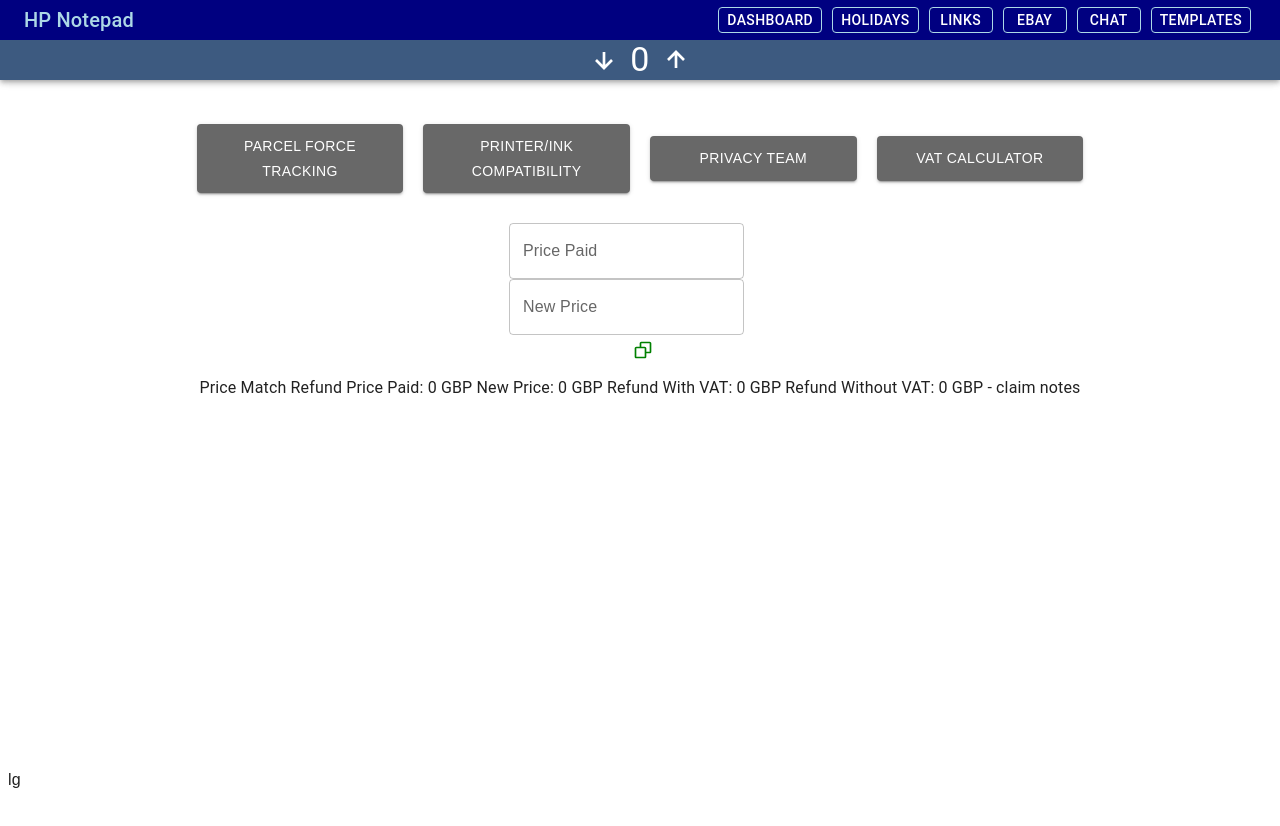
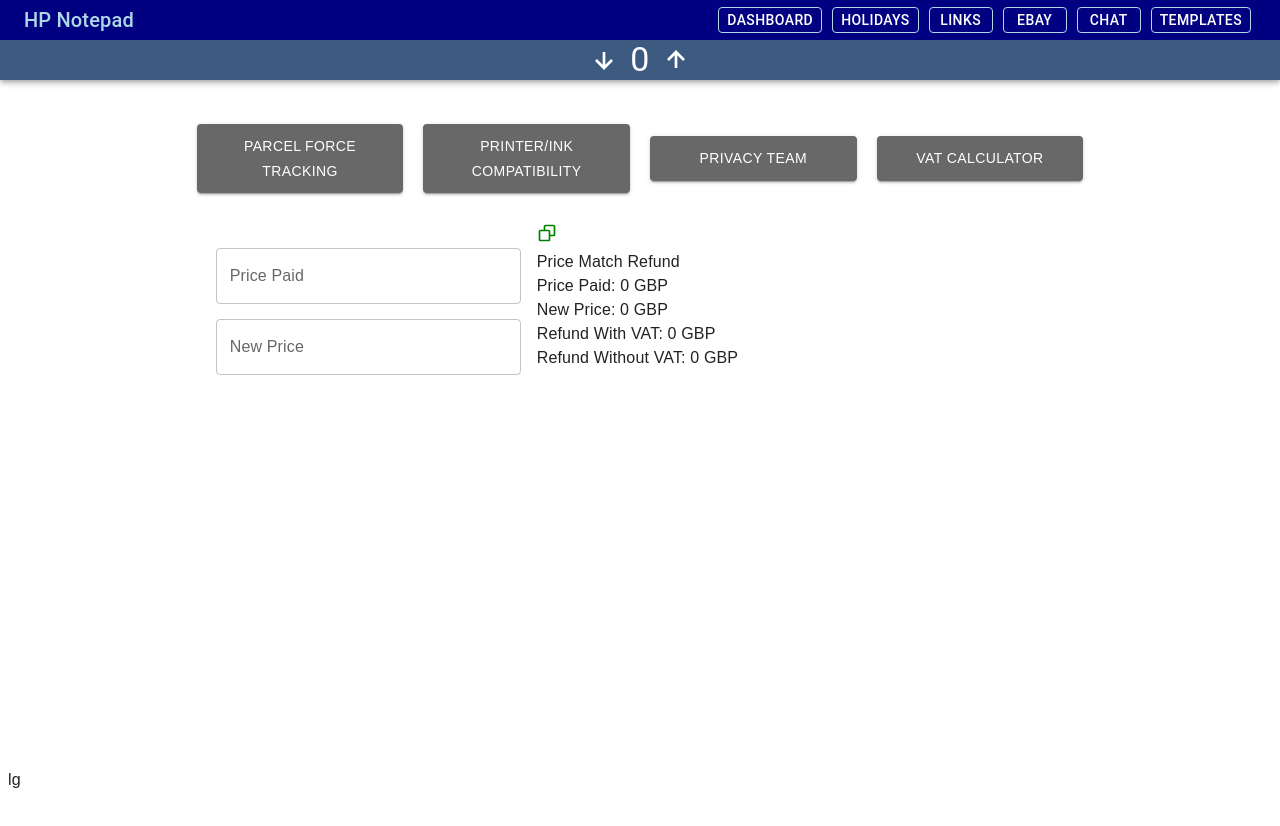
Before and after one commit to misterplain/hpNotePad, a React (Create React App) app in the folder client/: page /#/links in a window 1280 px wide. Shown: the top 826 px of the page. Built offline with nearby package versions, Linux system fonts and the light colour scheme; what react-swipeable-views-utils would draw is missing.

Commit message:
fixed styling for notepad calculator

```diff
--- a/client/src/components/PriceMatchCalculator/PriceMatchCalculator.js
+++ b/client/src/components/PriceMatchCalculator/PriceMatchCalculator.js
@@ -12,32 +12,29 @@ import {
 } from "@mui/material";
 import parse from "html-react-parser";
 import { BiCopy } from "react-icons/bi";
+import Snackbar from "@mui/material/Snackbar";
 
 const PriceMatchCalculator = () => {
   const [pricePaid, setPricePaid] = useState(0);
   const [newPrice, setNewPrice] = useState(0);
   const [refundWithVAT, setRefundWithVAT] = useState(0);
   const [refundWithoutVAT, setRefundWithoutVAT] = useState(0);
-  const [claimNotes, setClaimNotes] = useState(`Price Match Refund, Price Paid:
+  const [claimNotesDisplay, setClaimNotesDisplay] =
+    useState(`Price Match Refund, Price Paid:
+     ${pricePaid}, New Price: ${newPrice}, Refund With VAT: ${refundWithVAT}, Refund Without VAT: ${refundWithoutVAT}`);
+  const [claimNotesCopy, setClaimNotesCopy] =
+    useState(`Price Match Refund, Price Paid:
       ${pricePaid}, New Price: ${newPrice}, Refund With VAT: ${refundWithVAT}, Refund Without VAT: ${refundWithoutVAT}`);
 
+  //snackbar
+  const [open, setOpen] = useState(false);
+
   useEffect(() => {
-    const updatedClaimNotes = `Price Match Refund\nPrice Paid: ${pricePaid} GBP\nNew Price: ${newPrice} GBP\nRefund With VAT: ${refundWithVAT} GBP\nRefund Without VAT: ${refundWithoutVAT} GBP`;
-    setClaimNotes(updatedClaimNotes);
+    const updatedClaimNotesDisplay = `Price Match Refund<br/>Price Paid: ${pricePaid} GBP<br/>New Price: ${newPrice} GBP<br/>Refund With VAT: ${refundWithVAT} GBP<br/>Refund Without VAT: ${refundWithoutVAT} GBP`;
+    const updatedClaimNotesCopy = `Price Match Refund\nPrice Paid: ${pricePaid} GBP\nNew Price: ${newPrice} GBP\nRefund With VAT: ${refundWithVAT} GBP\nRefund Without VAT: ${refundWithoutVAT} GBP`;
+    setClaimNotesDisplay(updatedClaimNotesDisplay);
+    setClaimNotesCopy(updatedClaimNotesCopy);
   }, [pricePaid, newPrice, refundWithVAT, refundWithoutVAT]);
-
-  // //copy to clipboard
-  // const copyToClipboard = async () => {
-  //   try {
-  //     const content = document.getElementById("parsedText").innerHTML;
-  //     const blobInput = new Blob([content], { type: "text/html" });
-  //     const clipboardItemInput = new ClipboardItem({ "text/html": blobInput });
-  //     navigator.clipboard.write([clipboardItemInput]);
-  //   } catch (e) {
-  //     console.log(e);
-  //   }
-  //   setOpen(true);
-  // };
 
   const changePricePaid = (e) => {
     const newPricePaid = parseFloat(e.target.value) || 0;
@@ -63,8 +60,14 @@ const PriceMatchCalculator = () => {
 
   return (
     <>
-      <Grid container display="flex" flexDirection="column" alignItems="center">
-        <Grid item>
+      <Grid
+        container
+        display="flex"
+        flexDirection="row"
+        justifyContent="center"
+
+      >
+        <Grid item xs={3} sx={{paddingTop: "25px"}}>
           <FormGroup>
             <FormControlLabel
               control={
@@ -78,7 +81,7 @@ const PriceMatchCalculator = () => {
               }
             />
           </FormGroup>
-          <FormGroup>
+          <FormGroup sx={{ marginTop: "15px" }}>
             <FormControlLabel
               control={
                 <TextField
@@ -92,23 +95,46 @@ const PriceMatchCalculator = () => {
             />
           </FormGroup>
         </Grid>{" "}
-        {/* <p>{pricePaid} - pricePaid</p>
-        <p>{newPrice} - newPrice</p>
-        <p>{refundWithVAT} - refundWithVAT</p>
-        <p>{refundWithoutVAT} - refundWithoutVAT</p> */}
+        {/* <Grid item xs={1} sx={{border: "1px solid green"}}>
+          {" "}
           <BiCopy
             onClick={() => {
-            navigator.clipboard.writeText(claimNotes);
+              navigator.clipboard.writeText(parse(claimNotesCopy));
+              setOpen(true);
             }}
             style={{
               cursor: "pointer",
-            margin: "5 5 0 10",
+              margin: "40 30 50 25",
               color: "green",
               fontSize: "20px",
               flexShrink: 0,
             }}
           />
-        <p id="parsedText">{parse(claimNotes)} - claim notes</p>
+        </Grid> */}
+        <Grid item xs={5}>
+          {" "}
+          <BiCopy
+            onClick={() => {
+              navigator.clipboard.writeText(parse(claimNotesCopy));
+              setOpen(true);
+            }}
+            style={{
+              cursor: "pointer",
+              margin: "0 0 0 0",
+              color: "green",
+              fontSize: "20px",
+              flexShrink: 0,
+            }}
+          />
+          <Typography id="parsedText">{parse(claimNotesDisplay)}</Typography>
+        </Grid>
+        <Snackbar
+          open={open}
+          anchorOrigin={{ vertical: "bottom", horizontal: "left" }}
+          onClose={() => setOpen(false)}
+          autoHideDuration={2000}
+          message="Copied to clipboard"
+        />
       </Grid>
     </>
   );
--- a/client/src/screens/LinksScreen.js
+++ b/client/src/screens/LinksScreen.js
@@ -75,7 +75,7 @@ const LinksScreen = () => {
           </a>{" "}
         </Grid>
       ))}
-      <Grid item xs={12} display="flex" justifyContent="center">
+      <Grid item xs={12}>
         <PriceMatchCalculator />
       </Grid>
     </Grid>
```
Lines whose indentation alone changed are shown as unchanged.
